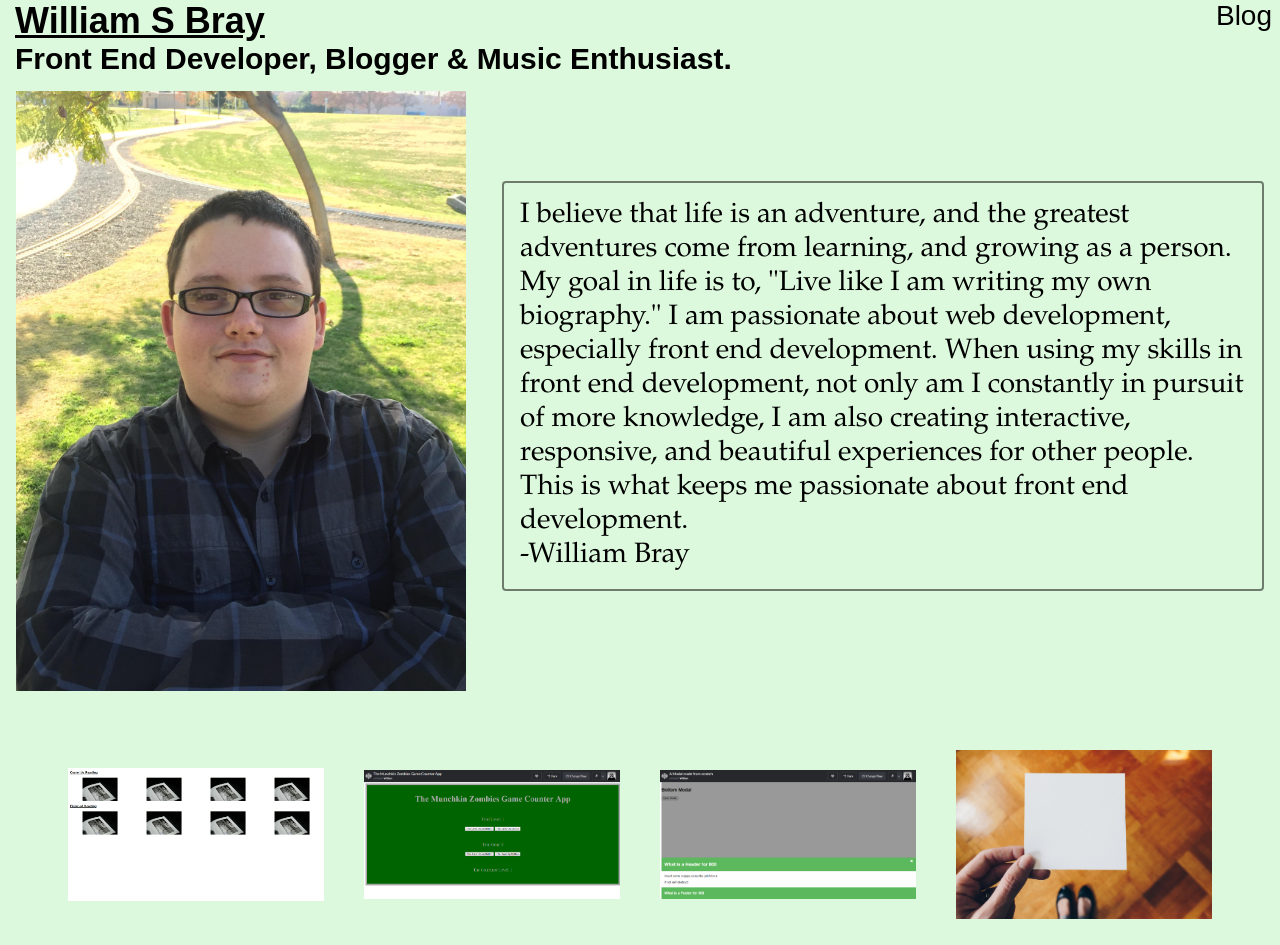
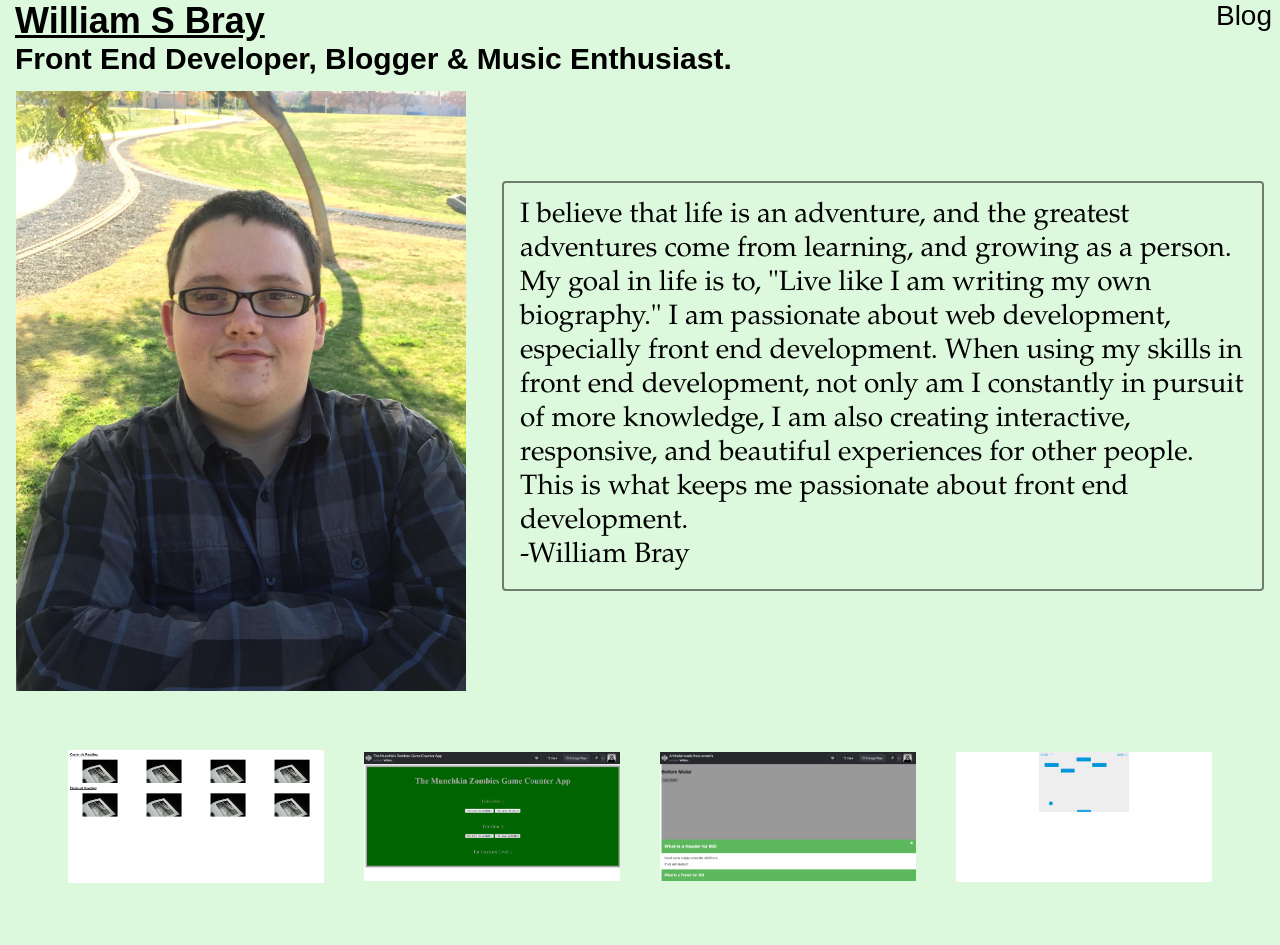
Before and after one commit to wbray93/portfolioreactrebuild, a React (Create React App) app: page / in a window 1280 px wide. Shown: the top 945 px of the page. Built offline with nearby package versions, Linux system fonts and the light colour scheme.

Commit message:
added more projects to project section

```diff
--- a/src/components/projects/index.jsx
+++ b/src/components/projects/index.jsx
@@ -17,8 +17,9 @@ const projects = [
     link: "https://codepen.io/wbray93/full/MLrQja"
   },
   {
-    name: "placeholder4",
-    image: "/images/portfolio placeholder.jpg"
+    name: "2d breakout game",
+    image: "/images/breakoutgame.png",
+    link: "https://wbray93.github.io/breakoutgame/"
   },
   {
     name: "placeholder5",
```
Also changed, not shown: public/images/breakoutgame.png (added).
